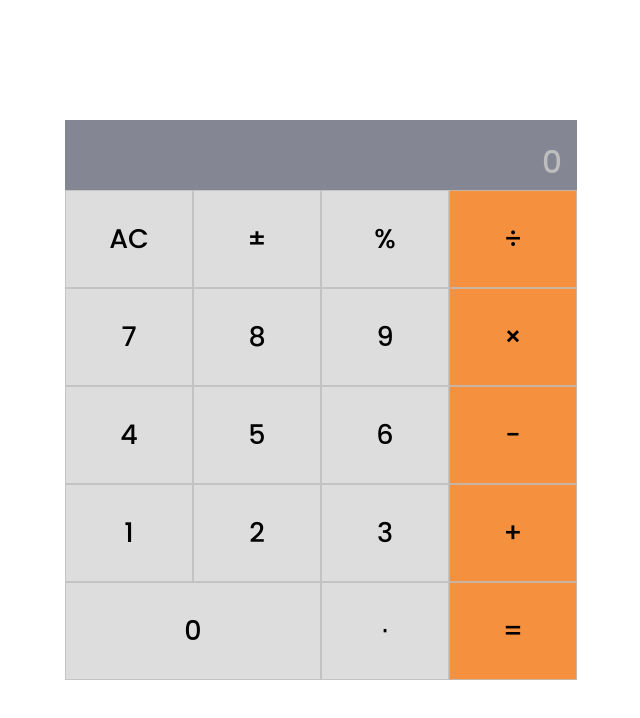
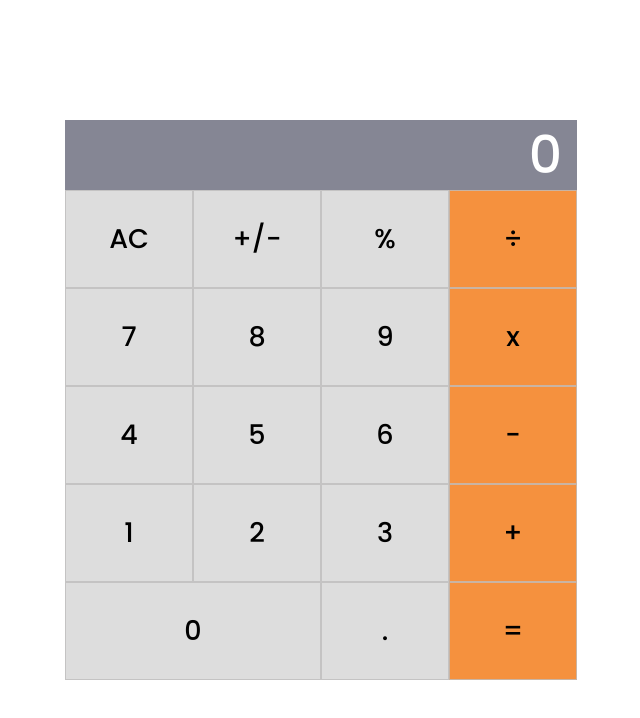
Before and after one commit to deyemiobaa/math-magicians, a React (Create React App) app: page / in a window 1280 px wide. Shown: the top 718 px of the page, without its empty margins (319-959 px from the left). Built offline with nearby package versions, Linux system fonts and the light colour scheme.

Commit message:
add operations events to jsx elements

```diff
--- a/src/components/calculator.js
+++ b/src/components/calculator.js
@@ -1,33 +1,87 @@
 import React from 'react';
+import calculate from '../logic/calculate';
 
+const keys = [
+  ['AC', '+/-', '%', '÷'],
+  ['7', '8', '9', 'x'],
+  ['4', '5', '6', '-'],
+  ['1', '2', '3', '+'],
+  ['0', '.', '='],
+];
 class CalculatorBody extends React.PureComponent {
+  constructor(props) {
+    super(props);
+    this.state = {
+      obj: {
+        total: null,
+        next: null,
+        operation: null,
+      },
+    };
+
+    this.handleClick = this.handleClick.bind(this);
+  }
+
+  handleClick(e) {
+    const buttonName = e.target.textContent;
+    const { obj } = this.state;
+    const res = calculate(obj, buttonName);
+    this.setState({ obj: res });
+  }
+
   render() {
+    const firstRow = keys[0].map((buttonName) => {
+      if (buttonName === '÷') {
+        return <button type="button" onClick={this.handleClick} className="key action" key={buttonName}>{buttonName}</button>;
+      }
+      return <button type="button" onClick={this.handleClick} className="key" key={buttonName}>{buttonName}</button>;
+    });
+    const secondRow = keys[1].map((buttonName) => {
+      if (buttonName === 'x') {
+        return <button type="button" onClick={this.handleClick} className="key action" key={buttonName}>{buttonName}</button>;
+      }
+      return <button type="button" onClick={this.handleClick} className="key" key={buttonName}>{buttonName}</button>;
+    });
+    const thirdRow = keys[2].map((buttonName) => {
+      if (buttonName === '-') {
+        return <button type="button" onClick={this.handleClick} className="key action" key={buttonName}>{buttonName}</button>;
+      }
+      return <button type="button" onClick={this.handleClick} className="key" key={buttonName}>{buttonName}</button>;
+    });
+    const fourthRow = keys[3].map((buttonName) => {
+      if (buttonName === '+') {
+        return <button type="button" onClick={this.handleClick} className="key action" key={buttonName}>{buttonName}</button>;
+      }
+      return <button type="button" onClick={this.handleClick} className="key" key={buttonName}>{buttonName}</button>;
+    });
+    const fifthRow = keys[4].map((buttonName) => {
+      if (buttonName === '0') {
+        return <button type="button" onClick={this.handleClick} className="key zero" key={buttonName}>{buttonName}</button>;
+      } if (buttonName === '=') {
+        return <button type="button" onClick={this.handleClick} className="key action" key={buttonName}>{buttonName}</button>;
+      }
+      return <button type="button" onClick={this.handleClick} className="key" key={buttonName}>{buttonName}</button>;
+    });
+
+    const { obj } = this.state;
+    const { total, next } = obj;
     return (
       <div className="calculator">
         <div className="display">
-          <input type="text" id="display" placeholder="0" readOnly />
+          <input
+            type="text"
+            id="display"
+            value={next || total || '0'}
+            readOnly
+          />
         </div>
-        <ul className="keypad">
-          <li id="clear" className="key">AC</li>
-          <li id="plus-minus" className="key">&#177;</li>
-          <li id="percent" className="key">&#37;</li>
-          <li id="divide" className="key action">&#247;</li>
-          <li className="key">7</li>
-          <li className="key">8</li>
-          <li className="key">9</li>
-          <li id="times" className="key action">&#215;</li>
-          <li className="key">4</li>
-          <li className="key">5</li>
-          <li className="key">6</li>
-          <li id="minus" className="key action">&#8722;</li>
-          <li className="key">1</li>
-          <li className="key">2</li>
-          <li className="key">3</li>
-          <li id="plus" className="key action">&#x2b;</li>
-          <li className="key zero">0</li>
-          <li className="key decimal">&#8901;</li>
-          <li id="equals" className="key action">&#61;</li>
-        </ul>
+        <div className="keypad">
+          {firstRow}
+          {secondRow}
+          {thirdRow}
+          {fourthRow}
+          {fifthRow}
+        </div>
       </div>
     );
   }
```
